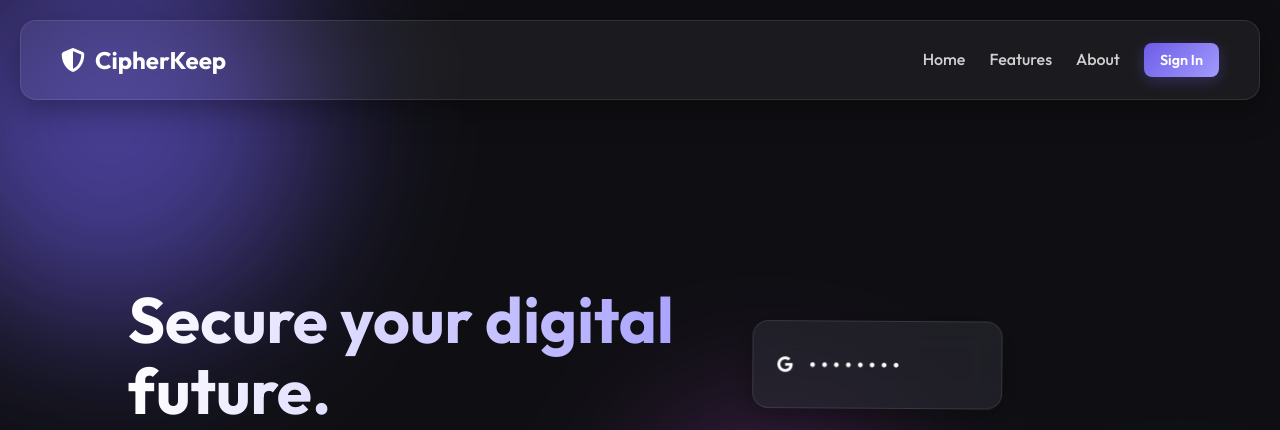
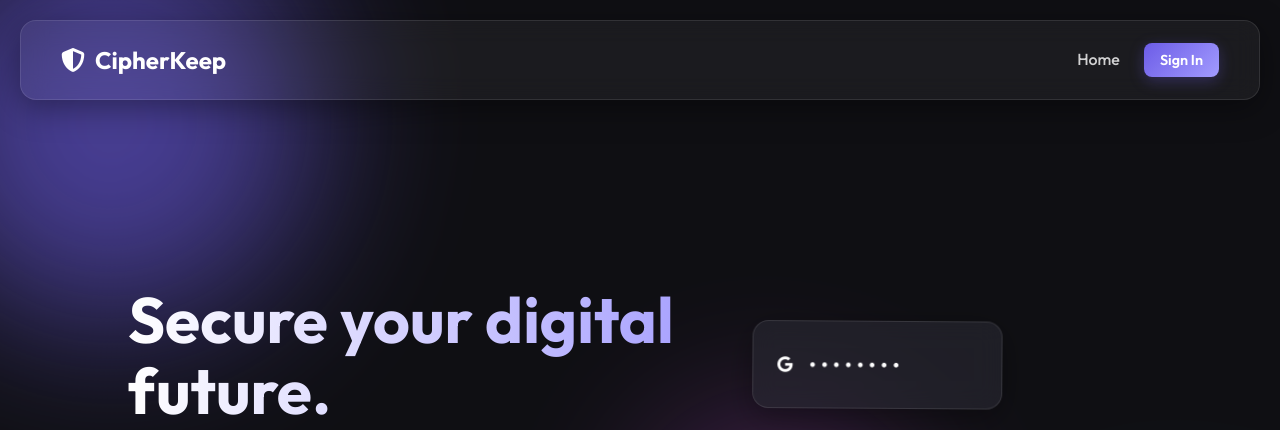
Before and after one commit to veera-crt/Chipherkeep, a Flask app: page / in a window 1280 px wide. Shown: the top 430 px of the page. Run offline with Flask 3, Linux system fonts and the light colour scheme; parts of the project's set-up code (start-up, migrations or seed data) failed here and were passed over; some libraries are stand-ins or nearby versions.

Commit message:
Remove redundant Features and About links from top navigation

```diff
--- a/templates/index.html
+++ b/templates/index.html
@@ -43,8 +43,6 @@
             </div>
             <div class="nav-links">
                 <a href="#" onclick="scrollToSection('home'); return false;">Home</a>
-                <a href="#" onclick="scrollToSection('features'); return false;">Features</a>
-                <a href="#" onclick="scrollToSection('about'); return false;">About</a>
                 <button id="nav-login-btn" class="btn-primary small">Sign In</button>
             </div>
         </nav>
```
